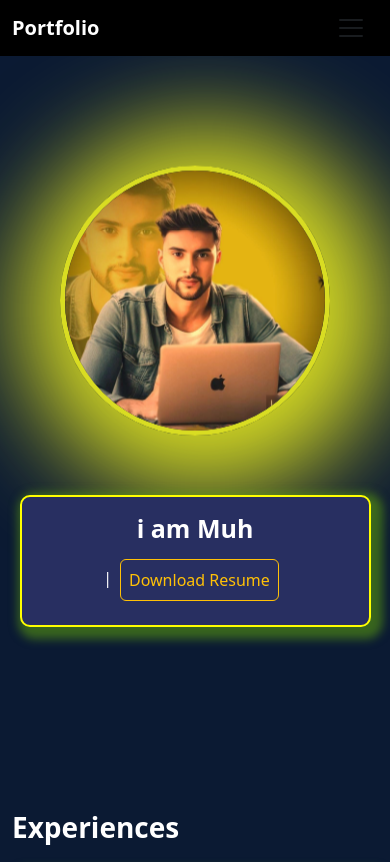
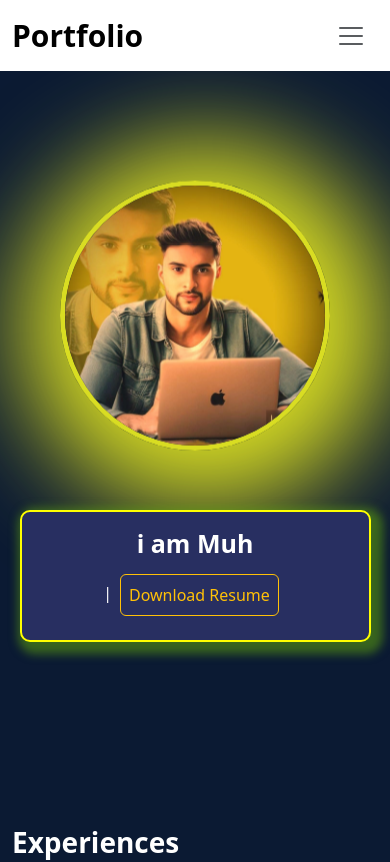
Before and after one commit to Riaz115/muhammad-riaz-portfolio, a React (Create React App) app: page / in a window 390 px wide. Shown: the top 862 px of the page. Built offline with nearby package versions, Linux system fonts and the light colour scheme.

Commit message:
Change navbar color

```diff
--- a/src/Components/Navbar/Header.css
+++ b/src/Components/Navbar/Header.css
@@ -18,8 +18,8 @@
     color: yellow;
   }
 }
-.portfolio {
-  color: white !important;
+.navbar .portfolio {
+  color: white ;
   font-size: 30px;
   font-weight: 700;
 }
@@ -49,7 +49,7 @@
 
 @media (max-width: 992px) {
   .navbar {
-    background-color: black;
+    background-color: White;
   }
   .navbar .navbar-toggler {
     border: none;
@@ -62,13 +62,17 @@
     font-size: 20px;
     font-weight: 800;
     color: white !important;
-  }
+  } .navbar .portfolio {
+  color: black ! important;
+
+}
   .navbar .nav-link:hover {
     color: red;
     border-bottom: none;
   }
   .navbar .nav-link {
     padding: 1rem;
+    color: black;
   }
 }
 
```
